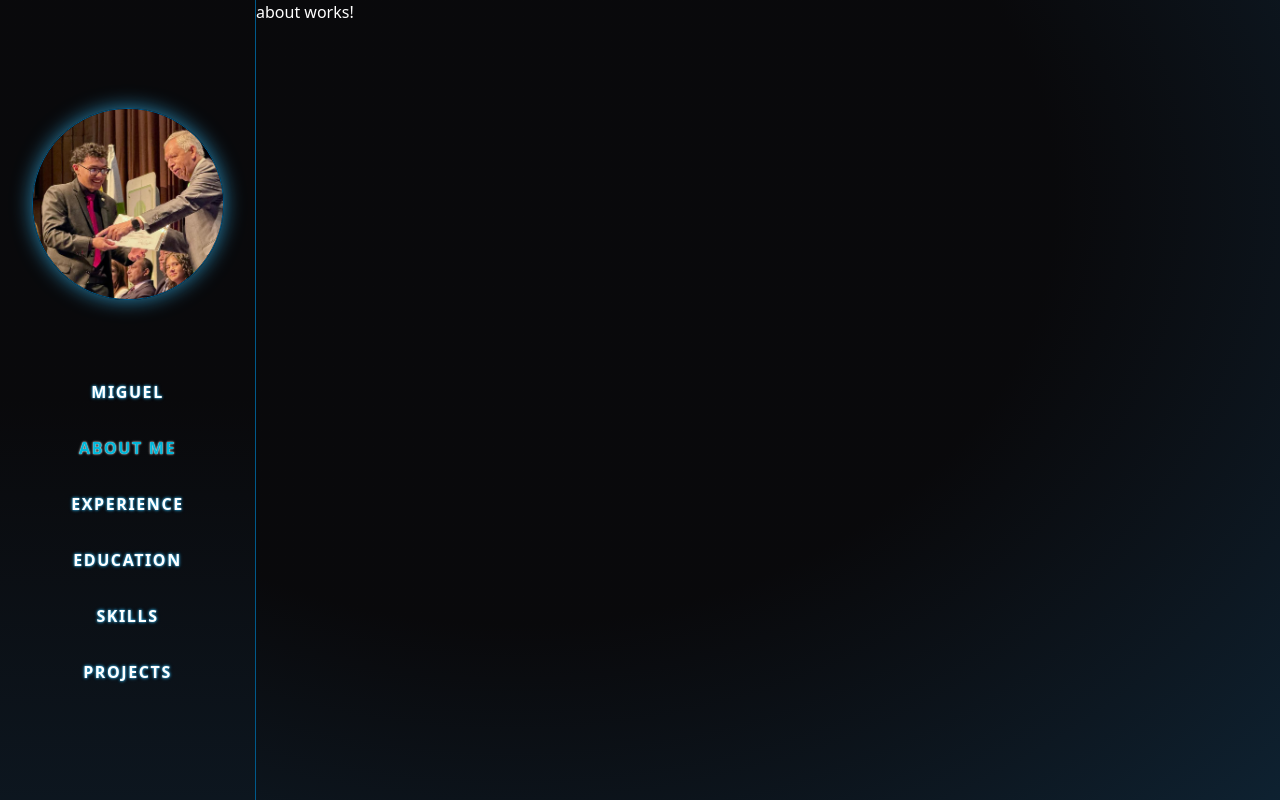
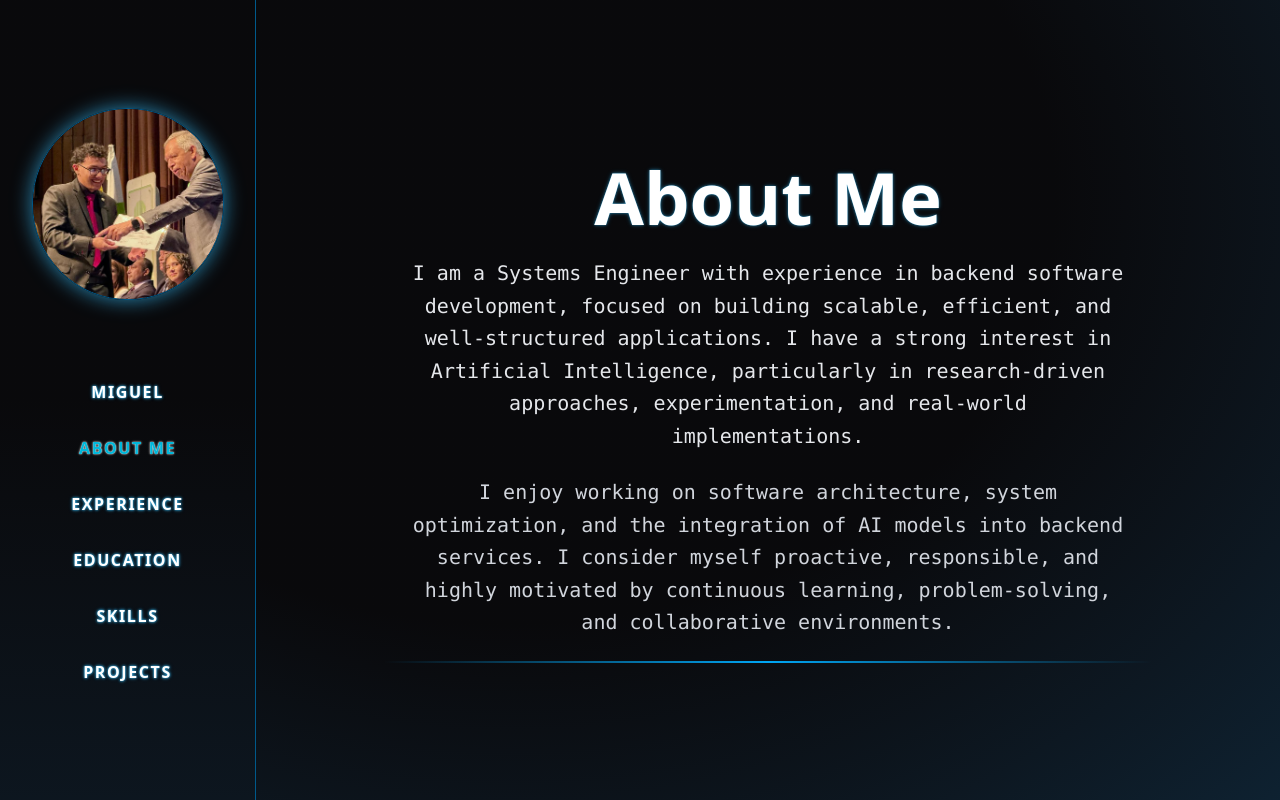
Before and after one commit to pimientoyolo/portafolio, an Angular app: page /about in a window 1280 px wide. Built offline with nearby package versions, Linux system fonts and the light colour scheme.

Commit message:
feat(comp about me): se completa el sobre mi

```diff
--- a/src/app/pages/about/about.html
+++ b/src/app/pages/about/about.html
@@ -1 +1,29 @@
-<p class="text-white">about works!</p>
+<div class="flex flex-col items-center justify-center min-h-screen text-center bg-transparent text-white overflow-x-hidden">
+
+  <div class="relative max-w-3xl px-6 py-4">
+
+    <!-- Título -->
+    <h1 class="text-5xl md:text-7xl font-bold mb-6 neon-text">
+      About Me
+    </h1>
+
+    <!-- Texto principal -->
+    <p class="max-w-3xl text-lg md:text-xl leading-relaxed mb-6 text-gray-200 font-mono">
+      I am a Systems Engineer with experience in backend software development,
+      focused on building scalable, efficient, and well-structured applications.
+      I have a strong interest in Artificial Intelligence, particularly in
+      research-driven approaches, experimentation, and real-world implementations.
+    </p>
+
+    <p class="max-w-3xl text-lg md:text-xl leading-relaxed text-gray-300 font-mono">
+      I enjoy working on software architecture, system optimization, and the
+      integration of AI models into backend services. I consider myself proactive,
+      responsible, and highly motivated by continuous learning, problem-solving,
+      and collaborative environments.
+    </p>
+
+     <div class="absolute -bottom-2 left-0 right-0 h-0.5 bg-gradient-to-r from-transparent via-sky-500 to-transparent opacity-100"></div>
+
+  </div>
+
+</div>
--- a/src/styles.css
+++ b/src/styles.css
@@ -1,2 +1,16 @@
 /* You can add global styles to this file, and also import other style files */
 @import "tailwindcss";
+
+.neon-text {
+  text-shadow:
+    0 0 1px rgba(56, 189, 248, 0.6),
+    0 0 3px rgba(56, 189, 248, 0.4),
+    0 0 5px rgba(56, 189, 248, 0.3);
+}
+
+.neon-shadow:hover {
+  text-shadow:
+    0 0 2px rgba(56, 189, 248, 0.8),
+    0 0 5px rgba(56, 189, 248, 0.5),
+    0 0 8px rgba(56, 189, 248, 0.4);
+}
```
Also changed, not shown: src/app/pages/home/home.css (+0 -14 lines).
